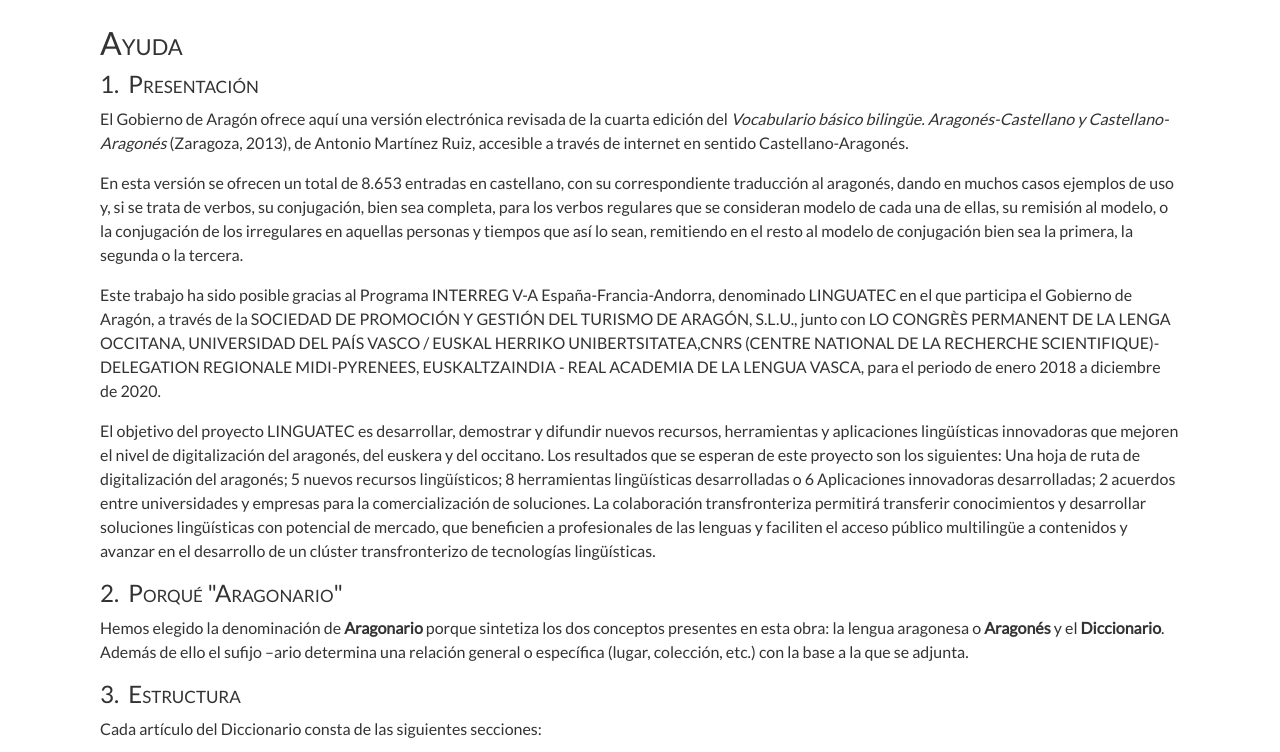
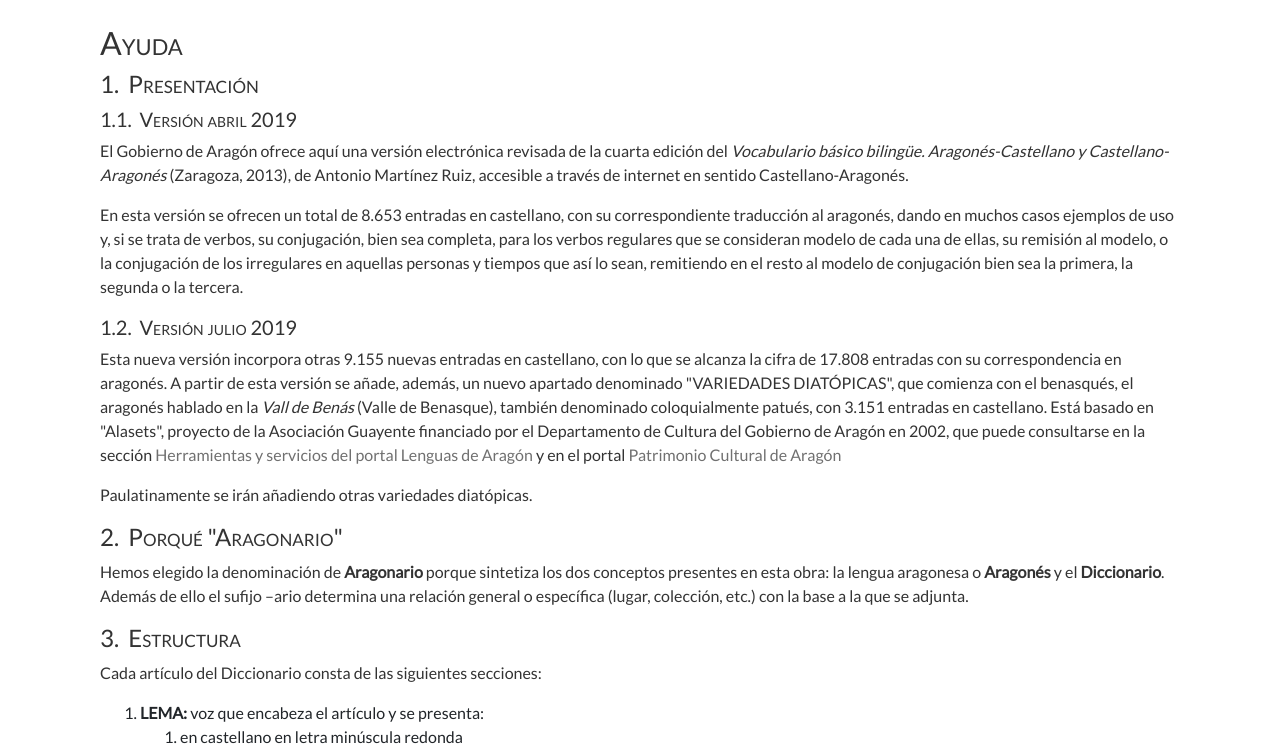
Before and after one commit to ribaguifi/linguatec-lexicon-frontend, a Django app: template linguatec_lexicon_frontend/templates/linguatec_lexicon_frontend/help.html in a window 1280 px wide. Shown: the part 97-849 px from the top of the page. Run offline with Django 3.2, Linux system fonts and the light colour scheme; the template is opened without the code that fills it, so the values that code supplies are empty; some libraries are stand-ins or nearby versions.

Commit message:
Update Presentation text.
Email from Francho at 2019/07/11 at 13h45

```diff
--- a/linguatec_lexicon_frontend/templates/linguatec_lexicon_frontend/help.html
+++ b/linguatec_lexicon_frontend/templates/linguatec_lexicon_frontend/help.html
@@ -5,6 +5,7 @@
 <div class="col-12 rg-help">
     <h1 class="countheads">Ayuda</h1>
     <h2>Presentación</h2>
+    <h3>Versión abril 2019</h3>
     <p>El Gobierno de Aragón ofrece aquí una versión electrónica revisada de la cuarta edición del <em>Vocabulario
             básico bilingüe. Aragonés-Castellano y Castellano-Aragonés</em> (Zaragoza, 2013), de Antonio Martínez Ruiz,
         accesible a través de internet en sentido Castellano-Aragonés.</p>
@@ -15,21 +16,23 @@
         de los irregulares en aquellas personas y tiempos que así lo sean, remitiendo en el resto al modelo de
         conjugación bien sea la primera, la segunda o la tercera.</p>
 
-    <p>Este trabajo ha sido posible gracias al Programa INTERREG V-A España-Francia-Andorra, denominado LINGUATEC en el
-        que participa el Gobierno de Aragón, a través de la SOCIEDAD DE PROMOCIÓN Y GESTIÓN DEL TURISMO DE ARAGÓN,
-        S.L.U., junto con LO CONGRÈS PERMANENT DE LA LENGA OCCITANA, UNIVERSIDAD DEL PAÍS VASCO / EUSKAL HERRIKO
-        UNIBERTSITATEA,CNRS (CENTRE NATIONAL DE LA RECHERCHE SCIENTIFIQUE)- DELEGATION REGIONALE MIDI-PYRENEES,
-        EUSKALTZAINDIA - REAL ACADEMIA DE LA LENGUA VASCA, para el periodo de enero 2018 a diciembre de 2020.</p>
+    <h3>Versión julio 2019</h3>
 
-    <p>El objetivo del proyecto LINGUATEC es desarrollar, demostrar y difundir nuevos recursos, herramientas y
-        aplicaciones lingüísticas innovadoras que mejoren el nivel de digitalización del aragonés, del euskera y del
-        occitano. Los resultados que se esperan de este proyecto son los siguientes: Una hoja de ruta de digitalización
-        del aragonés; 5 nuevos recursos lingüísticos; 8 herramientas lingüísticas desarrolladas o 6 Aplicaciones
-        innovadoras desarrolladas; 2 acuerdos entre universidades y empresas para la comercialización de soluciones. La
-        colaboración transfronteriza permitirá transferir conocimientos y desarrollar soluciones lingüísticas con
-        potencial de mercado, que beneficien a profesionales de las lenguas y faciliten el acceso público multilingüe a
-        contenidos y avanzar en el desarrollo de un clúster transfronterizo de tecnologías lingüísticas.</p>
+    <p>Esta nueva versión incorpora otras 9.155 nuevas entradas en castellano, con lo que se alcanza la cifra de 17.808
+        entradas con su correspondencia en aragonés. A partir de esta versión se añade, además, un nuevo apartado
+        denominado "VARIEDADES DIATÓPICAS", que comienza con el benasqués, el aragonés hablado en la <em>Vall de
+            Benás</em> (Valle de Benasque), también denominado coloquialmente patués, con 3.151 entradas en castellano.
+        Está basado en "Alasets", proyecto de la Asociación Guayente financiado por el Departamento de Cultura del
+        Gobierno de Aragón en 2002, que puede consultarse en la sección <a
+            href="http://www.lenguasdearagon.org/herramientas-y-servicios/#diccionarios">Herramientas y servicios del
+            portal Lenguas de Aragón</a> y en el portal <a href="http://www.patrimonioculturaldearagon.es">Patrimonio
+            Cultural de Aragón</a>
+    </p>
 
+    <p>Paulatinamente se irán añadiendo otras variedades diatópicas.</p>
+
+
+    <!-- -->
     <h2>Porqué "Aragonario"</h2>
     <p>Hemos elegido la denominación de <strong>Aragonario</strong> porque sintetiza los dos conceptos presentes en esta
         obra: la lengua aragonesa o <strong>Aragonés</strong> y el <strong>Diccionario</strong>. Además de ello el
```
